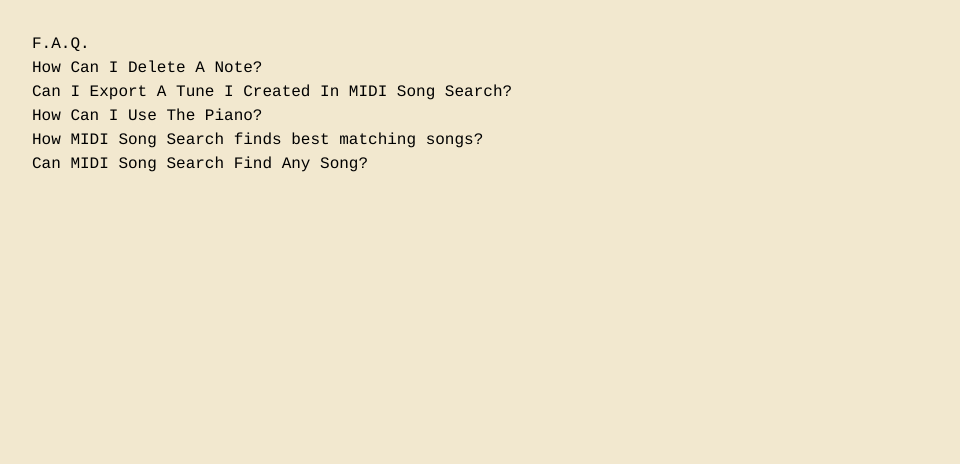
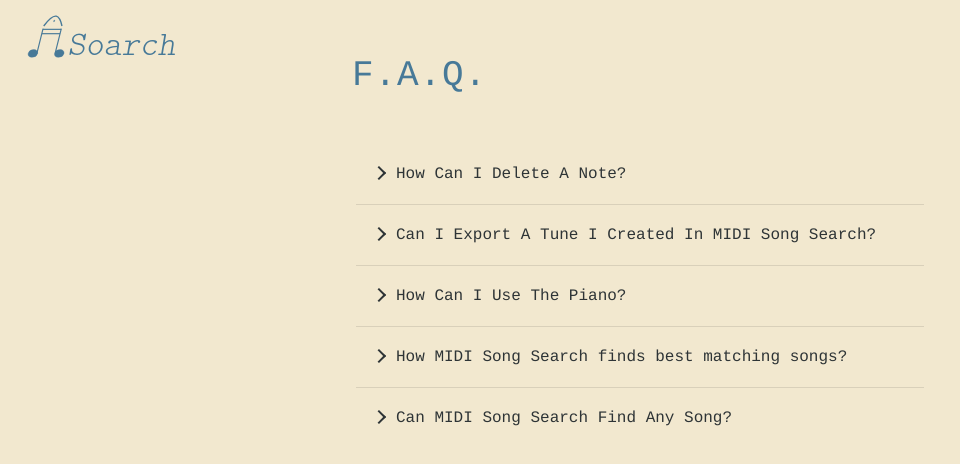
Before and after one commit to tadeas0/soarch, a React (Create React App) app in the folder frontend/: page /faq in a window 1280 px wide. Shown: the top 464 px of the page, without its empty margins (0-960 px from the left). Built offline with nearby package versions, Linux system fonts and the light colour scheme; no server answers.

Commit message:
style faq page

```diff
--- /dev/null
+++ b/frontend/src/components/basic/topLogo.tsx
@@ -0,0 +1,16 @@
+import { FunctionComponent } from "react";
+import { Link } from "react-router-dom";
+
+const TopLogo: FunctionComponent = () => {
+    return (
+        <Link to="/">
+            <img
+                src="/logo_text.svg"
+                className="absolute top-0 left-0 h-16"
+                alt="soarch logo"
+            />
+        </Link>
+    );
+};
+
+export default TopLogo;
--- a/frontend/src/routes/faqPage.css
+++ b/frontend/src/routes/faqPage.css
@@ -1,24 +1,3 @@
-.faq-page {
-    color: white;
-    display: flex;
-    flex-direction: column;
-    align-items: center;
-}
-
-.faq-page header {
-    flex: 1;
-    max-width: 48rem;
-    font-size: 32px;
-}
-
-.faq-page main {
-    max-width: 48rem;
-    font-size: 16px;
-    display: flex;
-    flex-direction: column;
-    align-items: center;
-}
-
 .accordion {
     border: 1px solid rgba(0, 0, 0, 0.1);
     border-radius: 2px;
--- a/frontend/src/routes/faqPage.tsx
+++ b/frontend/src/routes/faqPage.tsx
@@ -6,15 +6,24 @@ import {
     AccordionItemButton,
     AccordionItemPanel,
 } from "react-accessible-accordion";
+import TopLogo from "../components/basic/topLogo";
+import "./faqPage.css";
 
 const FaqPage: FunctionComponent = () => {
     return (
-        <div className="faq-page">
-            <header>
-                <h1>F.A.Q.</h1>
+        <div className="flex flex-col items-center p-6 text-black">
+            <TopLogo />
+            <header className="mb-10 flex w-1/2 items-end justify-start">
+                <h1 className="ml-1 text-4xl tracking-wide text-light-primary">
+                    F.A.Q.
+                </h1>
             </header>
-            <main>
-                <Accordion allowMultipleExpanded allowZeroExpanded>
+            <main className="w-1/2">
+                <Accordion
+                    allowMultipleExpanded
+                    allowZeroExpanded
+                    className="p-2"
+                >
                     <AccordionItem>
                         <AccordionItemHeading>
                             <AccordionItemButton>
@@ -23,19 +32,23 @@ const FaqPage: FunctionComponent = () => {
                         </AccordionItemHeading>
                         <AccordionItemPanel>
                             <p>
-                               A simple right click on the note will do the trick!
+                                A simple right click on the note will do the
+                                trick!
                             </p>
                         </AccordionItemPanel>
                     </AccordionItem>
                     <AccordionItem>
                         <AccordionItemHeading>
                             <AccordionItemButton>
-                                Can I Export A Tune I Created In MIDI Song Search?
+                                Can I Export A Tune I Created In MIDI Song
+                                Search?
                             </AccordionItemButton>
                         </AccordionItemHeading>
                         <AccordionItemPanel>
                             <p>
-                                Yes! We currently support Ogg format, so simply hit the export button in top button section to download your tune!
+                                Yes! We currently support Ogg format, so simply
+                                hit the export button in top button section to
+                                download your tune!
                             </p>
                         </AccordionItemPanel>
                     </AccordionItem>
@@ -47,7 +60,9 @@ const FaqPage: FunctionComponent = () => {
                         </AccordionItemHeading>
                         <AccordionItemPanel>
                             <p>
-                                To toggle a piano, simply press a piano button in the top button section. Once you are ready, press start button to record your piano play!
+                                To toggle a piano, simply press a piano button
+                                in the top button section. Once you are ready,
+                                press start button to record your piano play!
                             </p>
                         </AccordionItemPanel>
                     </AccordionItem>
@@ -59,7 +74,9 @@ const FaqPage: FunctionComponent = () => {
                         </AccordionItemHeading>
                         <AccordionItemPanel>
                             <p>
-                                Our search uses an esemble of machine learning algorithms, to find the best matches for your tune!
+                                Our search uses an esemble of machine learning
+                                algorithms, to find the best matches for your
+                                tune!
                             </p>
                         </AccordionItemPanel>
                     </AccordionItem>
@@ -71,7 +88,10 @@ const FaqPage: FunctionComponent = () => {
                         </AccordionItemHeading>
                         <AccordionItemPanel>
                             <p>
-                                Currently MIDI Song Finder searches in a database containing over 8 milion songs! So there are high chances it will find the song you are looking for!
+                                Currently MIDI Song Finder searches in a
+                                database containing over 8 milion songs! So
+                                there are high chances it will find the song you
+                                are looking for!
                             </p>
                         </AccordionItemPanel>
                     </AccordionItem>
--- a/frontend/src/routes/landingPage.tsx
+++ b/frontend/src/routes/landingPage.tsx
@@ -2,17 +2,14 @@ import { FunctionComponent } from "react";
 import { Link } from "react-router-dom";
 import { BsArrowRight } from "react-icons/bs";
 import LinkButton from "../components/basic/linkButton";
+import TopLogo from "../components/basic/topLogo";
 
 const LandingPage: FunctionComponent = () => {
     return (
         <div className="flex flex-col items-center p-6 text-black">
-            <img
-                src="/logo_text.svg"
-                className="absolute top-0 left-0 h-16"
-                alt="soarch logo"
-            />
+            <TopLogo />
             <header className="mb-10 flex w-1/2 items-end justify-start">
-                <h1 className="ml-1 text-4xl tracking-wide text-light-primary">
+                <h1 className="text-4xl tracking-wide text-light-primary">
                     New way of searching for music
                 </h1>
             </header>
```
